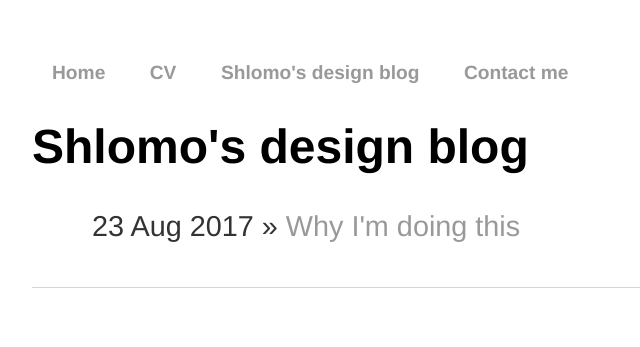
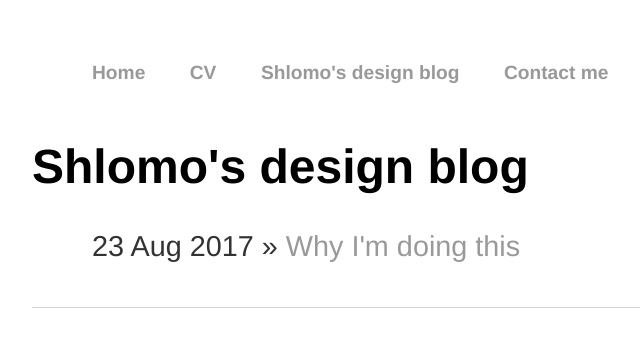
Before and after one commit to shlomo-shizgal/shlomo-shizgal.github.io, a Jekyll site: the page built from design_blog/index.html, in a window 1280 px wide. Shown: the top 347 px of the page, without its empty margins (160-800 px from the left). Built offline with Jekyll 4.4.1, drawn with Linux system fonts in a browser that asks for light colours.

Commit message:
Update main.css

```diff
--- a/css/main.css
+++ b/css/main.css
@@ -4,7 +4,7 @@ body {
 }
 nav ul, footer ul {
     font-family:'Helvetica', 'Arial', 'Sans-Serif';
-    padding: 0px;
+    padding-bottom: 20px;
     list-style: none;
     font-weight: bold;
 }
```
